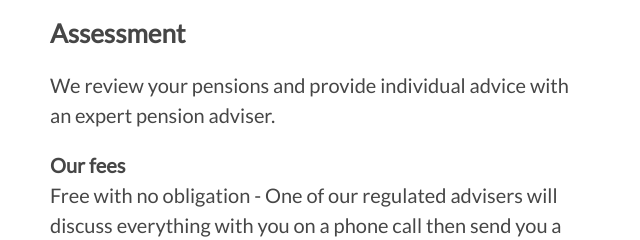
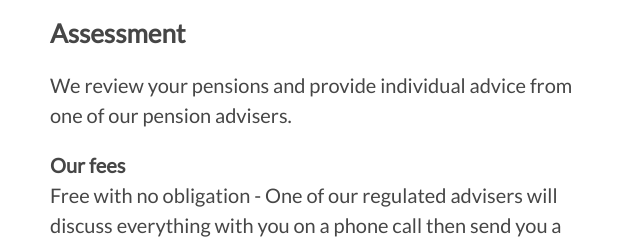
Before and after one commit to mdurks/devBuild004, a website: page fees.html in a window 1280 px wide. Shown: the part 502-742 px from the top of the page, 20-660 px from the left. Drawn offline with Linux system fonts and the light colour scheme.

Commit message:
fee text amend

```diff
--- a/fees.html
+++ b/fees.html
@@ -49,7 +49,7 @@
             <div class="columns">
                 <div class="col6">
                     <h2 class="hd_secondary fs_secondary bold">Assessment</h2>
-                    <p>We review your pensions and provide individual advice with an expert pension adviser.</p>
+                    <p>We review your pensions and provide individual advice from one of our pension advisers.</p>
                     <p>
                         <strong>Our fees</strong>
                         <br>
```
